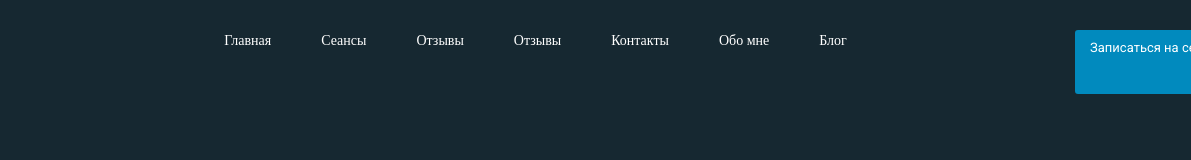
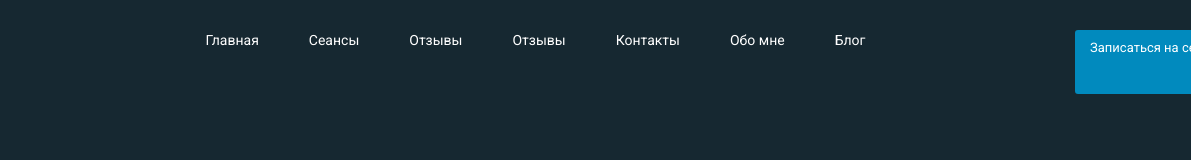
Before and after one commit to RikRoI/RitmStyle, a plain HTML site: page index.html in a window 1280 px wide. Shown: the top 160 px of the page, 89-1280 px from the left. Drawn offline with nearby package versions, Linux system fonts and the light colour scheme; files that its build step writes are made by us from their sources.

Commit message:
шрифт

```diff
--- a/scss/blokcs/_header.scss
+++ b/scss/blokcs/_header.scss
@@ -18,7 +18,7 @@
     &-link {
       /* p/14r */
       color: rgb(255, 255, 255);
-      font-family: Proxima Nova;
+      font-family: $main-font;
       font-size: 14px;
       font-weight: 400;
       line-height: 135%;
```
